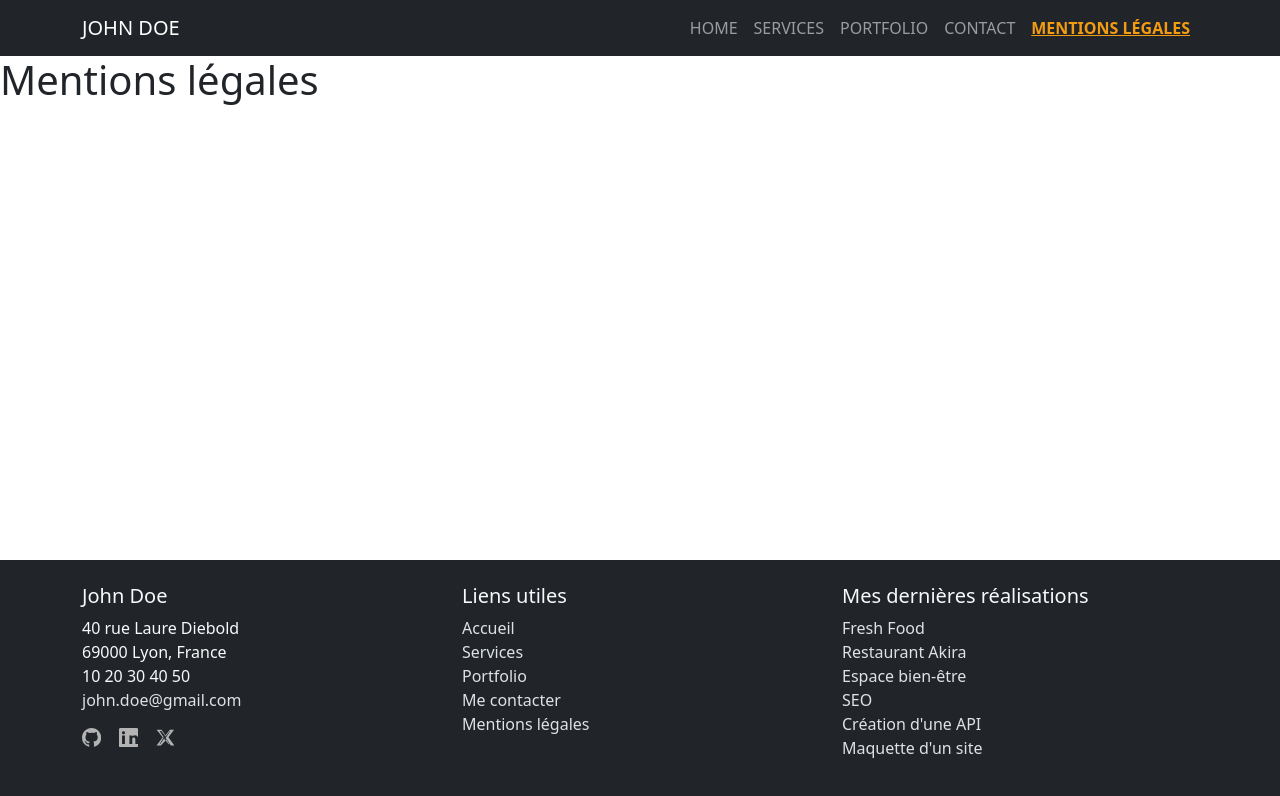
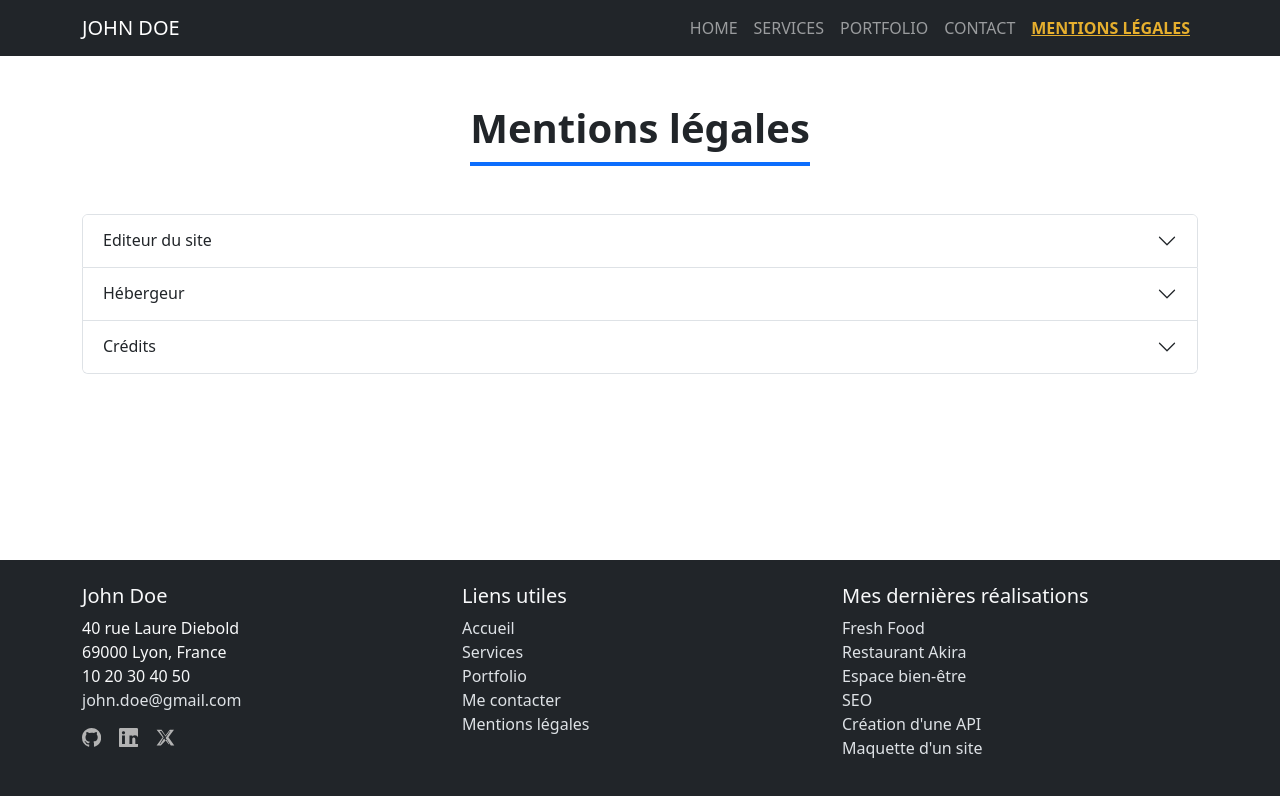
Before and after one commit to guillaume-agard-dev/agard-guillaume-devoir-react, a React (Vite) app: page /mentions-legales in a window 1280 px wide. Shown: the top 796 px of the page. Built offline with nearby package versions, Linux system fonts and the light colour scheme.

Commit message:
Add mentions légales page and CSS

```diff
--- a/src/pages/Mentionslegales.jsx
+++ b/src/pages/Mentionslegales.jsx
@@ -1,7 +1,57 @@
+import { Container, Accordion } from "react-bootstrap"
+import { Map, GeoAlt, Phone, EnvelopeAt, Globe } from "react-bootstrap-icons";
+import '../styles/Mentions.css';
+
 
 function Mentionslegales() {
     return (
-        <h1>Mentions légales</h1>
+        <div className="mentions-legales-page">
+            {/* Titre et introduction */}
+            <Container className="my-5 text-center">
+                <div className="mentions-title-container">
+                    <h1 className="fw-bold">Mentions légales</h1>
+                    <div className="mentions-underline"></div>
+                </div>
+            </Container>
+
+            {/* Contenu accordéon */}
+            <Container className="my-5">
+                    <Accordion>
+                        <Accordion.Item eventKey="0">
+                            <Accordion.Header>Editeur du site</Accordion.Header>
+                            <Accordion.Body>
+                                <h2>John Doe</h2>
+
+                                              <p> <Map className="icon" /> 40 rue Laure Diebold</p>
+
+                                              <p> <GeoAlt className="icon" /> 69009 Lyon, France</p>
+
+                                              <p> <Phone className="icon" /> 10 20 30 40 50</p>
+
+                                              <p className="mailto-contact"> <EnvelopeAt className="icon" /> <a href="mailto:john.doe@gmail.com">john.doe@gmail.com</a></p>
+                            </Accordion.Body>
+                        </Accordion.Item>
+                        <Accordion.Item eventKey="1">
+                            <Accordion.Header>Hébergeur</Accordion.Header>
+                            <Accordion.Body>
+                                <h2>alwaysdata</h2>
+                                <p>91 Rue du Faubourg Saint-Honoré, 75008 Paris</p>
+                                <p> <Globe className="icon" /> <a href="https://www.alwaysdata.com/fr/">www.alwaysdata.com</a></p>
+                            </Accordion.Body>
+                        </Accordion.Item>
+                        <Accordion.Item eventKey="2">
+                            <Accordion.Header>Crédits</Accordion.Header>
+                            <Accordion.Body>
+                                <h2>Crédits</h2>
+                                <p>Ce site a été réalisé par John Doe, étudiant au <a href="https://www.centre-europeen-formation.fr/">Centre Européen de formation.</a></p>
+                                <p><i>Les images utilisées sur ce site sont libres de droits et on été obtenues sur le site <a href="https://pixabay.com/fr/">Pixabay.</a></i></p>
+                                <p><i>La favicon de ce site a été fournie par <a href="https://www.flaticon.com/de/kostenlose-icons/john-doe">John doe Icons erstellt von Freepik - Flaticon.</a></i></p>
+                            </Accordion.Body>
+                        </Accordion.Item>
+                    </Accordion>
+            </Container>
+
+        </div>
     )
 }
 
--- /dev/null
+++ b/src/styles/Mentions.css
@@ -0,0 +1,13 @@
+
+.mentions-title-container {
+  display: inline-block;
+  text-align: center;
+  position: relative;
+}
+
+.mentions-underline {
+  width: 100%;
+  height: 4px;
+  background-color: #0d6efd;
+  margin: 10px auto 0;
+}
--- a/src/styles/Navbar.css
+++ b/src/styles/Navbar.css
@@ -1,5 +1,5 @@
 .active {
-  color: #f39c12 !important; /* couleur personnalisée pour le lien actif */
+  color: #E6AF2E !important; /* couleur personnalisée pour le lien actif */
   font-weight: bold !important;
   text-decoration: underline !important;
 }
```
